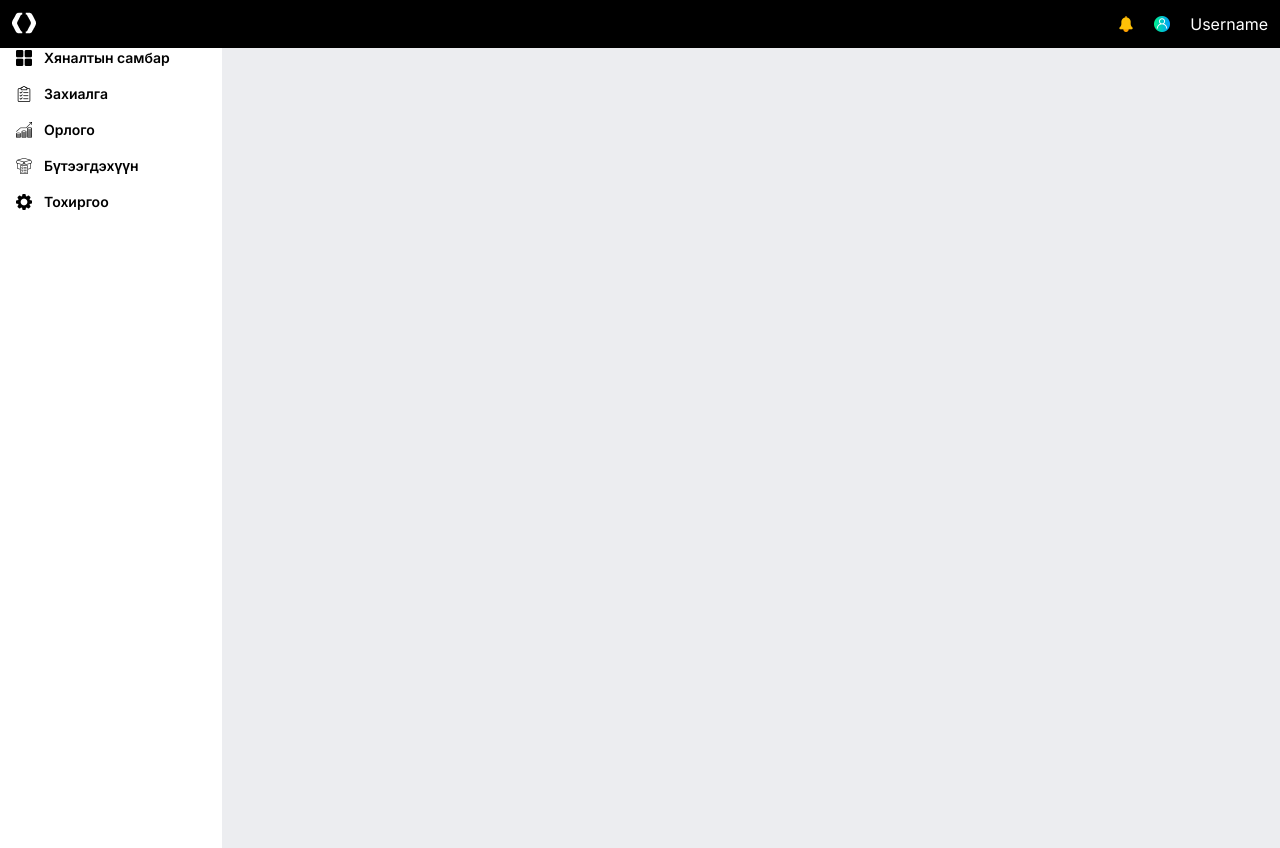
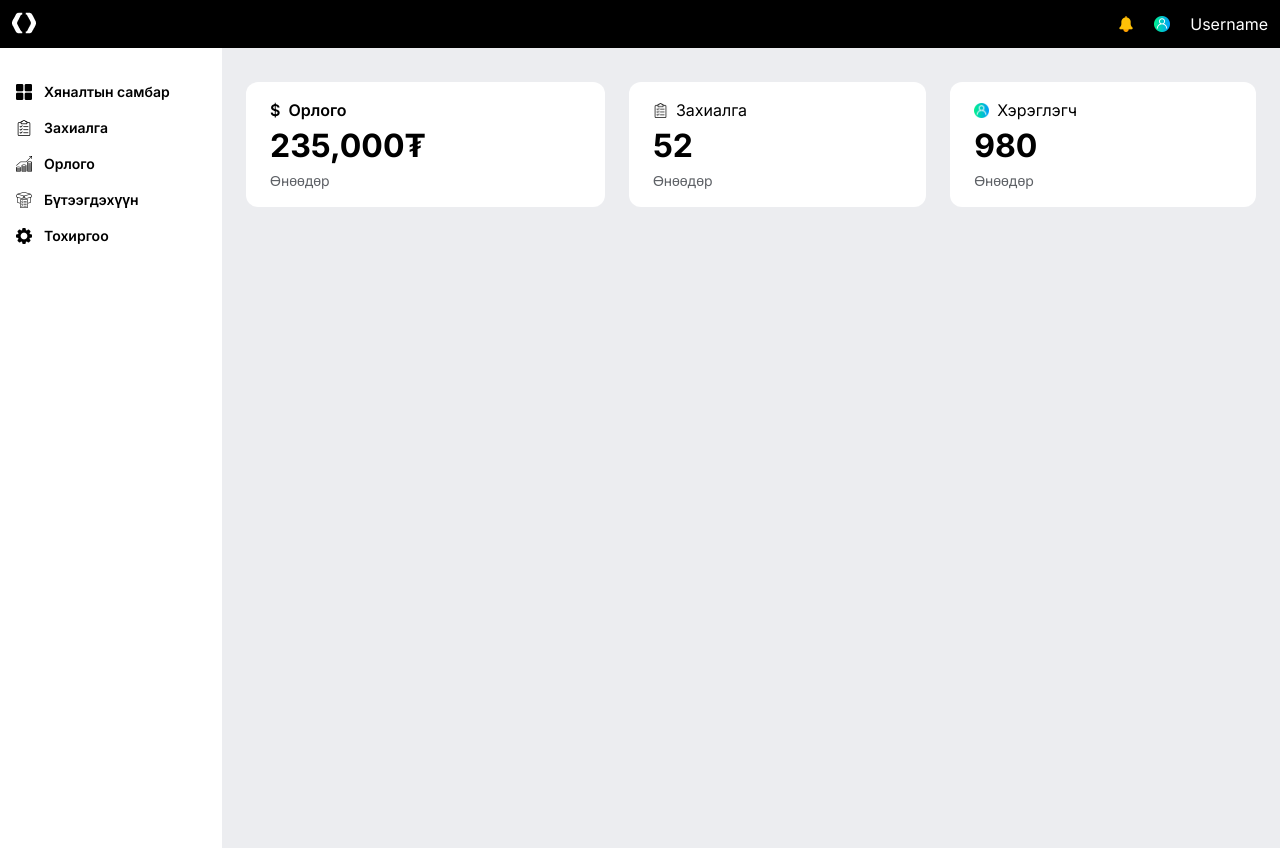
Before and after one commit to LP23-1A/Team-2, a Next.js app in the folder client/: page /admin/dashboard in a window 1280 px wide. Built offline with nearby package versions, Linux system fonts and the light colour scheme.

Commit message:
design bolson

```diff
--- a/client/src/app/admin/dashboard/page.tsx
+++ b/client/src/app/admin/dashboard/page.tsx
@@ -1,5 +1,7 @@
 import Menu from "@/components/Menu";
 import Navbar from "@/components/Navbar";
+import clipboard from "@/components/images/clipboard.png";
+import user from "@/components/images/user.png";
 
 const dashboard = () => {
   return (
@@ -7,7 +9,44 @@ const dashboard = () => {
       <Navbar />
       <div className="flex h-screen">
         <Menu />
-        <div className=" w-screen bg-[#ECEDF0]"></div>
+        <div className=" w-screen bg-[#ECEDF0] px-6 pt-[34px]">
+          <div className=" grid gap-[24px] grid-flow-col">
+            <div className="bg-[white] px-6 py-4 rounded-xl">
+              <div>
+                <div className="flex gap-2 font-semibold text-[16px]">
+                  <p>$</p>
+                  <p>Орлого</p>
+                </div>
+                <p className=" font-bold text-[32px]">235,000₮</p>
+                <p className="text-[#5E6166] text-[14px]">Өнөөдөр</p>
+              </div>
+            </div>
+            <div className="bg-[white] px-6 py-4 rounded-xl">
+              <div>
+                <div className="flex items-center gap-2">
+                  <img
+                    className="w-[15px] h-[15px]"
+                    src={clipboard.src}
+                    alt=""
+                  />
+                  <p>Захиалга</p>
+                </div>
+                <p className=" font-bold text-[32px]">52</p>
+                <p className="text-[#5E6166] text-[14px]">Өнөөдөр</p>
+              </div>
+            </div>
+            <div className="bg-[white] px-6 py-4 rounded-xl">
+              <div>
+                <div className="flex gap-2 items-center">
+                  <img className="w-[15px] h-[15px]" src={user.src} alt="" />
+                  <p>Хэрэглэгч</p>
+                </div>
+                <p className=" font-bold text-[32px]">980</p>
+                <p className="text-[#5E6166] text-[14px]">Өнөөдөр</p>
+              </div>
+            </div>
+          </div>
+        </div>
       </div>
     </div>
   );
--- a/client/src/components/Menu.tsx
+++ b/client/src/components/Menu.tsx
@@ -4,13 +4,13 @@ import orderIcon from "@/components/images/clipboard.png";
 import IncomeIcon from "@/components/images/income.png";
 import productIcon from "@/components/images/product.png";
 import settings from "@/components/images/settings.png";
-import Navbar from "@/components/Navbar";
+
 import { useRouter } from "next/navigation";
 function Menu() {
   const router = useRouter();
   return (
     <div>
-      <div className="flex flex-col gap-4 font-semibold text-sm px-4 w-[222px]  ">
+      <div className="flex flex-col gap-4 font-semibold text-sm px-4 w-[222px] pt-[34px]">
         <button
           onClick={() => router.push("/admin/dashboard")}
           className="flex items-center gap-3"
```
